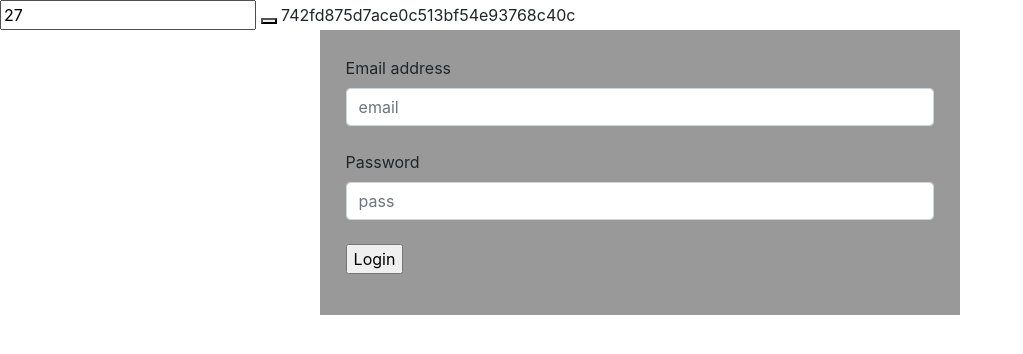
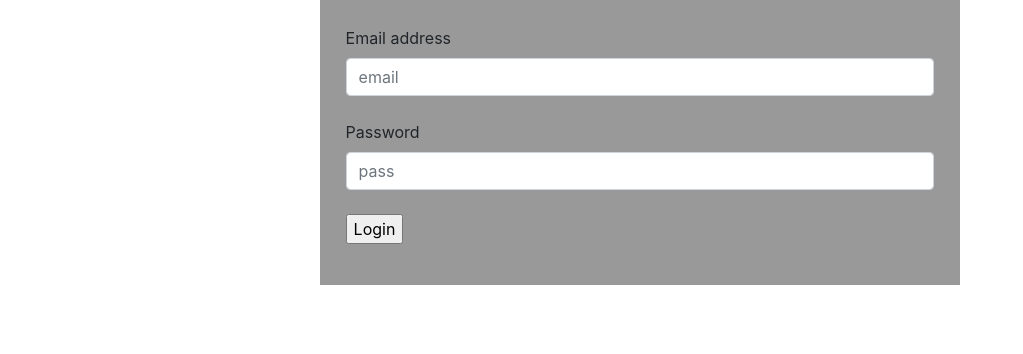
Before and after one commit to 2010mdibrahim/manpower, a PHP site: page /index.php in a window 1280 px wide. Shown: the top 354 px of the page, without its empty margins (0-1023 px from the left). Run offline with PHP 8.4, Linux system fonts and the light colour scheme; some libraries are stand-ins or nearby versions.

Commit message:
Undoing last commit

```diff
--- a/index.php
+++ b/index.php
@@ -25,7 +25,6 @@ if(!empty($_POST['pagePost'])){
 
 <script>
     $(document).ready(function() {
-        console.log($('#selected_package_category').val());
         $('#dataTableSeaum').DataTable();
     } );
 </script>
@@ -36,12 +35,7 @@ if(!empty($_POST['pagePost'])){
 </style>
 <body>
 <div class="wrapper">
-    <input type="text" value="<?php echo '27';?>" id="selected_package_category">
-    <button  class="button date"></button>
     <?php
-    $test = '';
-    print_r(md5("0RWPfN2q"));
-
     include ('template/database.php');
     if(isset($_SESSION['email']) === false){
         include 'template/login.php';
```
